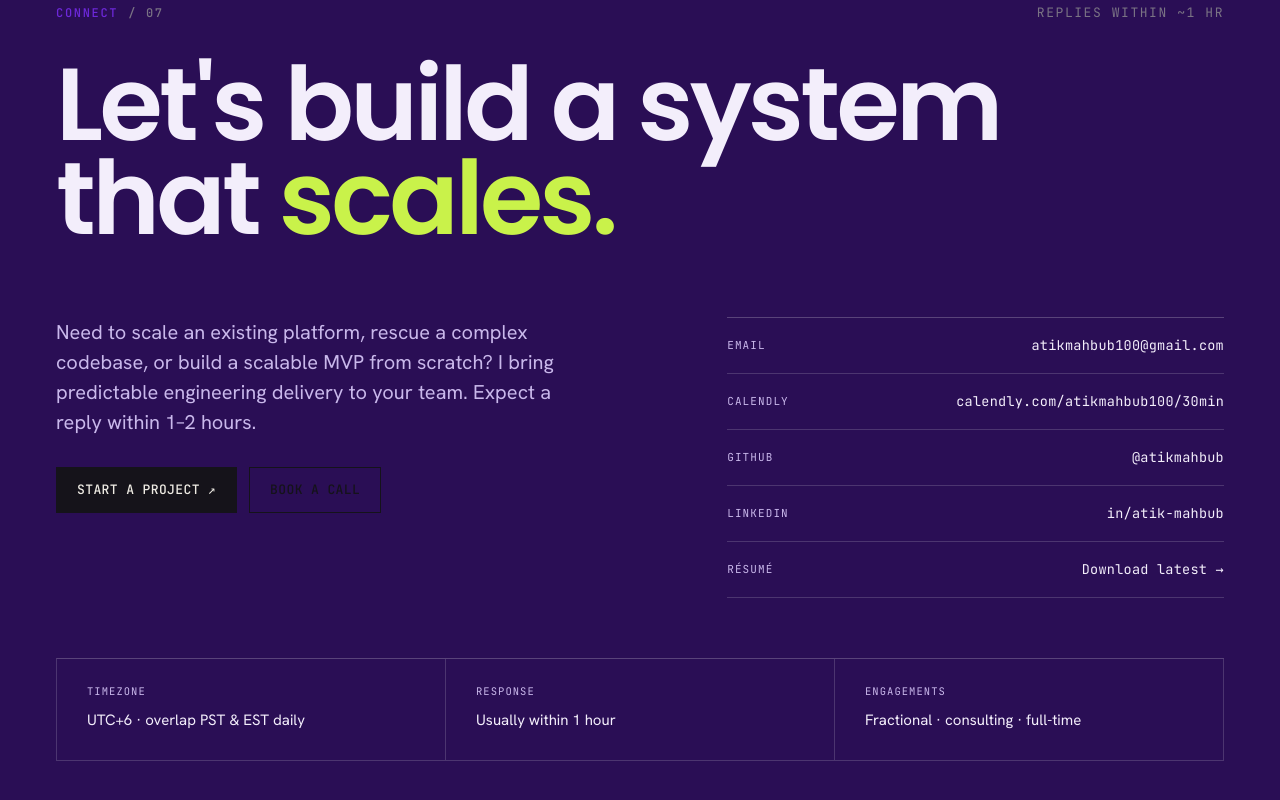
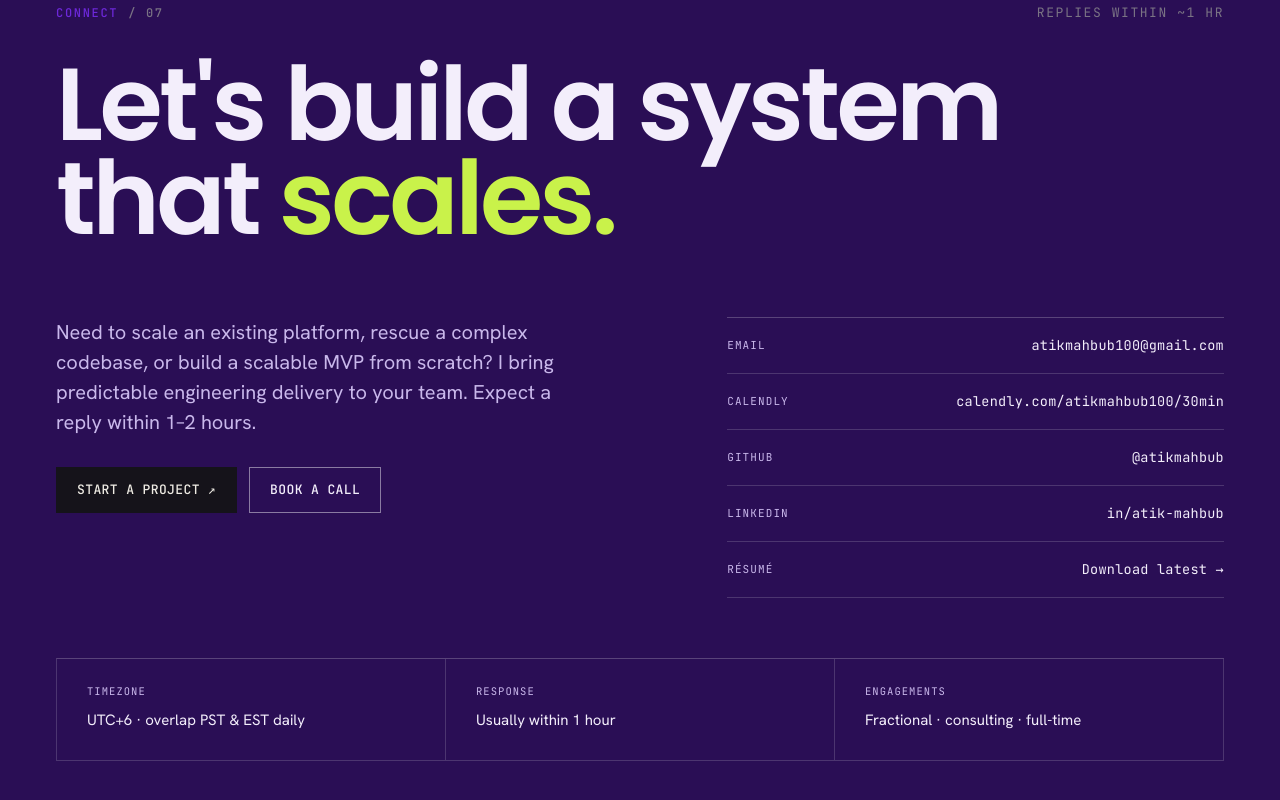
Before and after one commit to atikmahbub/portfolio-2025, a Next.js app: page / in a window 1280 px wide. Shown: the part 9515-10315 px from the top of the page. Built offline with nearby package versions, Linux system fonts and the light colour scheme.

Commit message:
style: add ghost button styles for contact section with hover effects

```diff
--- a/src/app/globals.css
+++ b/src/app/globals.css
@@ -487,6 +487,8 @@ h1, h2, h3, h4 { margin: 0; font-weight: 600; font-family: var(--serif); }
 @media (max-width: 860px) { .contact-grid { grid-template-columns: 1fr; } }
 .contact-lead { color: var(--on-violet-2); font-size: clamp(17px, 1.7vw, 20px); max-width: 48ch; line-height: 1.5; }
 .contact-cta { display: flex; gap: 12px; flex-wrap: wrap; margin-top: 30px; }
+.contact .btn.ghost { background: transparent; color: var(--on-violet); border-color: rgba(255,255,255,0.45); }
+.contact .btn.ghost:hover { background: var(--on-violet); color: var(--violet-ink); }
 .contact-info { border-top: 1px solid rgba(255,255,255,0.22); }
 .info-row { display: flex; justify-content: space-between; gap: 16px; padding: 17px 0; border-bottom: 1px solid rgba(255,255,255,0.16); align-items: center; flex-wrap: wrap; }
 .info-row .k { font-family: var(--mono); font-size: 11px; letter-spacing: 0.1em; text-transform: uppercase; color: var(--on-violet-2); }
```
